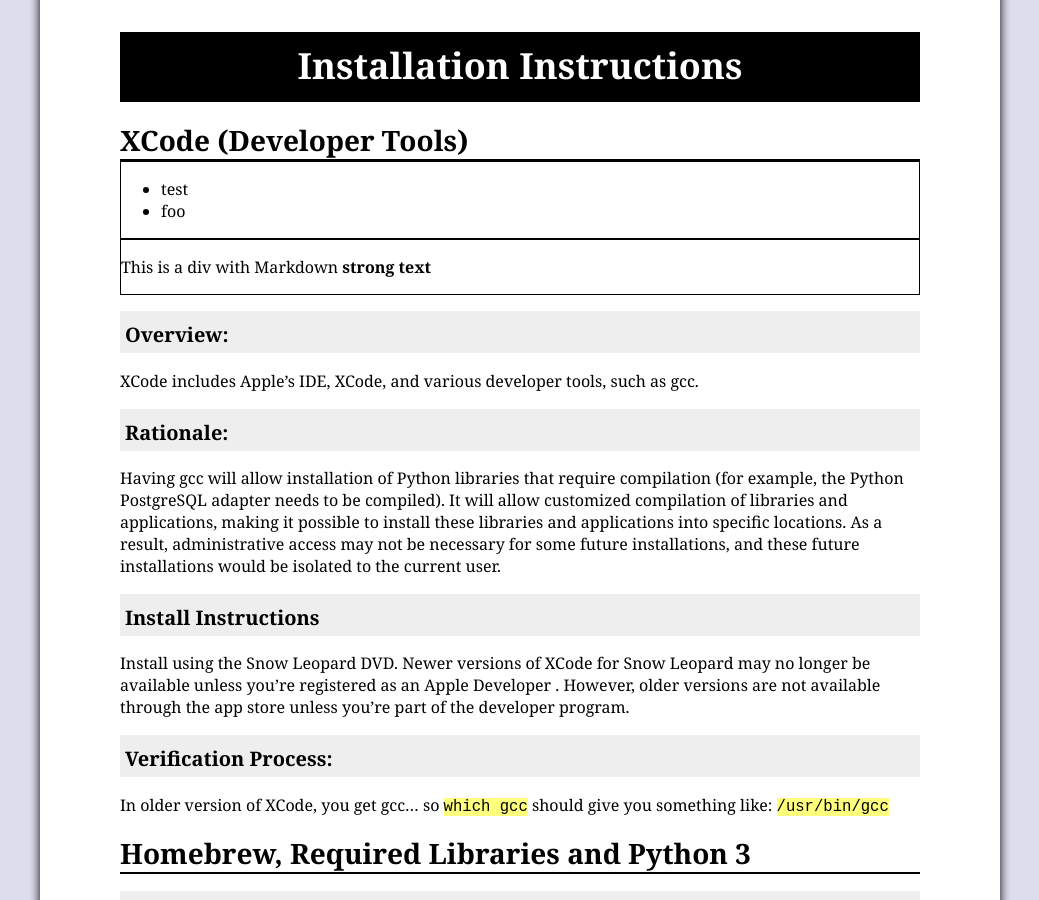
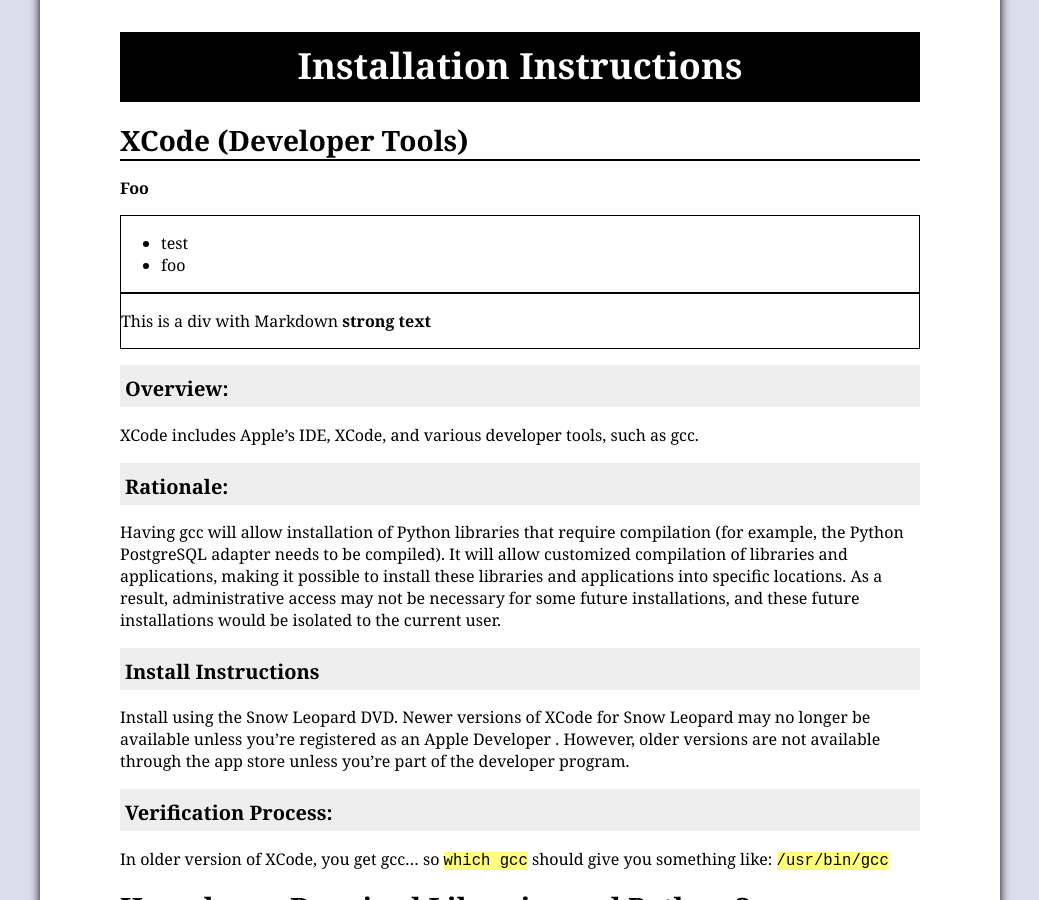
Before and after one commit to foureyes/jvers, a Jekyll site: the page built from tutorials/_posts/2012-08-04-python-3-install-on-osx.markdown, in a window 1280 px wide and 900 px high. Shown: the whole window, without its empty margins (120-1159 px from the left). Built offline with Jekyll 4.4.1, drawn with Linux system fonts in a browser that asks for light colours; some web fonts are replaced.

Commit message:
And another

```diff
--- a/tutorials/_posts/2012-08-04-python-3-install-on-osx.markdown
+++ b/tutorials/_posts/2012-08-04-python-3-install-on-osx.markdown
@@ -3,6 +3,11 @@
 ---
 XCode (Developer Tools)
 =====
+
+<div markdown="1">
+__Foo__
+</div>
+
 
 <div markdown="1" style="border: 1px solid #000">
 * test
```
